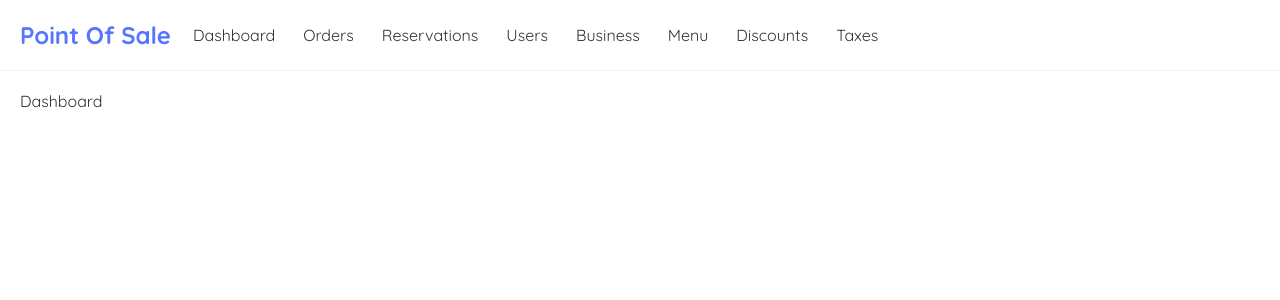
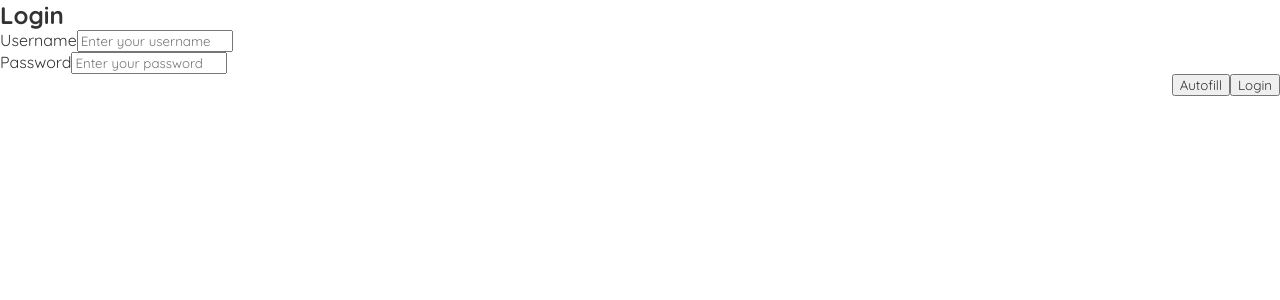
Before and after one commit to KonstantinasArelis/PSP_POS_Frontend, a React (Create React App) app in the folder react-app/: page / in a window 1280 px wide. Shown: the top 300 px of the page. Built offline with nearby package versions, Linux system fonts and the light colour scheme.

Commit message:
Added frontend login logic

```diff
--- /dev/null
+++ b/react-app/src/ApiService.js
@@ -0,0 +1,77 @@
+const API_BASE_URL = "http://localhost:5274";
+
+class ApiService {
+    constructor(baseURL) {
+        this.baseURL = baseURL;
+    }
+
+    async request(endpoint, options = {}) {
+        const url = `${this.baseURL}${endpoint}`;
+
+        const token = localStorage.getItem("authToken");
+
+        const headers = {
+            ...options.headers,
+        };
+
+        if (token) {
+            headers["Authorization"] = `Bearer ${token}`;
+        }
+
+        if (!(options.body instanceof FormData)) {
+            headers["Content-Type"] = "application/json";
+        }
+
+        try {
+            const response = await fetch(url, {
+                headers,
+                ...options,
+            });
+
+            const contentType = response.headers.get("Content-Type");
+
+            if (!response.ok) {
+                const error = contentType?.includes("application/json")
+                    ? await response.json()
+                    : await response.text();
+                throw new Error(error.message || error || "An error occurred");
+            }
+
+            if (contentType?.includes("application/json")) {
+                return await response.json();
+            }
+
+            return response;
+        } catch (error) {
+            console.error("API Error:", error);
+            throw error;
+        }
+    }
+
+    get(endpoint, params = {}) {
+        const queryString = new URLSearchParams(params).toString();
+        return this.request(`${endpoint}?${queryString}`);
+    }
+
+    post(endpoint, body) {
+        return this.request(endpoint, {
+            method: "POST",
+            body: body instanceof FormData ? body : JSON.stringify(body),
+        });
+    }
+
+    put(endpoint, body) {
+        return this.request(endpoint, {
+            method: "PUT",
+            body: body instanceof FormData ? body : JSON.stringify(body),
+        });
+    }
+
+    delete(endpoint) {
+        return this.request(endpoint, {
+            method: "DELETE",
+        });
+    }
+}
+
+export const apiService = new ApiService(API_BASE_URL);
--- a/react-app/src/App.js
+++ b/react-app/src/App.js
@@ -1,20 +1,20 @@
-import Navbar from './Navbar';
-import Dashboard from './Dashboard';
-import { BrowserRouter as Router, Route, Switch } from 'react-router-dom';
-import NotFound from './NotFound';
-import Menu from './Menu';
-import Business from './Business/Business';
-import Reservations from './Reservations';
-import Taxes from './Tax/Taxes';
-import Discounts from './Discount/Discounts';
-import DiscountView from './Discount/DiscountView';
-import Users from './Users';
-import Orders from './Order/Orders';
-import OrderView from './Order/OrderView';
-import OrderItemView from './Order/OrderItemView';
-import CreateReservation from './CreateReservation';
-import './App.css';
-import Payment from './Payment/Payment';
+// import Navbar from './Navbar';
+// import Dashboard from './Dashboard';
+// import { BrowserRouter as Router, Route, Switch } from 'react-router-dom';
+// import NotFound from './NotFound';
+// import Menu from './Menu';
+// import Business from './Business/Business';
+// import Reservations from './Reservations';
+// import Taxes from './Tax/Taxes';
+// import Discounts from './Discount/Discounts';
+// import DiscountView from './Discount/DiscountView';
+// import Users from './Users';
+// import Orders from './Order/Orders';
+// import OrderView from './Order/OrderView';
+// import OrderItemView from './Order/OrderItemView';
+// import CreateReservation from './CreateReservation';
+// import './App.css';
+// import Payment from './Payment/Payment';
 
 /*
 function OrderList() {
@@ -40,56 +40,120 @@ function OrderList() {
 }
 */
 
+// function App() {
+//   //window.electronAPI.doThing();
+//   console.log("hello from app.js")
+//   return (
+//     <Router>
+//       <div className="App" >
+//         <Navbar />
+//         <div className="content">
+//           <Switch>
+//             <Route exact path="/">
+//               <Dashboard />
+//             </Route>
+//             <Route path="/Menu">
+//               <Menu />
+//             </Route>
+//             <Route path="/Business">
+//               <Business />
+//             </Route>
+//             <Route path="/Reservations">
+//               <Reservations />
+//             </Route>
+//             <Route path="/Users">
+//               <Users />
+//             </Route>
+//             <Route path="/Taxes">
+//               <Taxes />
+//             </Route>
+//             <Route exact path="/Discounts">
+//               <Discounts />
+//             </Route>
+//             <Route exact path="/Orders">
+//               <Orders />
+//             </Route>
+//             <Route exact path="/Orders/:id">
+//               <OrderView />
+//             </Route>
+//             <Route path="/Orders/:orderId/Item/:itemId">
+//               <OrderItemView />
+//             </Route>
+//             <Route path="/CreateReservation">
+//               <CreateReservation />
+//             </Route>
+//             <Route path="/Payment/:id">
+//               <Payment />
+//             </Route>
+//             <Route path="*">
+//               <NotFound/>
+//             </Route>
+//           </Switch>
+//         </div>
+//       </div>
+//     </Router>
+//   );
+// }
+
+import Navbar from './Navbar';
+import Dashboard from './Dashboard';
+import { BrowserRouter as Router, Switch, Route } from 'react-router-dom'; // Use Switch instead of Routes
+import NotFound from './NotFound';
+import Menu from './Menu';
+import Business from './Business/Business';
+import Reservations from './Reservations';
+import Taxes from './Tax/Taxes';
+import Discounts from './Discount/Discounts';
+import DiscountView from './Discount/DiscountView';
+import Users from './Users';
+import Orders from './Order/Orders';
+import OrderView from './Order/OrderView';
+import OrderItemView from './Order/OrderItemView';
+import CreateReservation from './CreateReservation';
+import Payment from './Payment/Payment';
+import Login from "./Login/Login";
+
+import { useState } from 'react';
+
 function App() {
-  //window.electronAPI.doThing();
-  console.log("hello from app.js")
+    const [isAuthenticated, setIsAuthenticated] = useState(!!localStorage.getItem("authToken"));
+
+    const handleLogin = () => {
+        setIsAuthenticated(true);
+    };
+
+    const handleLogout = () => {
+        localStorage.removeItem("authToken"); // Remove auth token on logout
+        setIsAuthenticated(false);
+    };
+
     return (
         <Router>
-      <div className="App" >
-        <Navbar />
+            <div className="App">
+                {isAuthenticated ? (
+                    <>
+                        <Navbar onLogout={handleLogout} />
                         <div className="content">
-          <Switch>
-            <Route exact path="/">
-              <Dashboard />
-            </Route>
-            <Route path="/Menu">
-              <Menu />
-            </Route>
-            <Route path="/Business">
-              <Business />
-            </Route>
-            <Route path="/Reservations">
-              <Reservations />
-            </Route>
-            <Route path="/Users">
-              <Users />
-            </Route>
-            <Route path="/Taxes">
-              <Taxes />
-            </Route>
-            <Route exact path="/Discounts">
-              <Discounts />
-            </Route>
-            <Route exact path="/Orders">
-              <Orders />
-            </Route>
-            <Route exact path="/Orders/:id">
-              <OrderView />
-            </Route>
-            <Route path="/Orders/:orderId/Item/:itemId">
-              <OrderItemView />
-            </Route>
-            <Route path="/CreateReservation">
-              <CreateReservation />
-            </Route>
-            <Route path="/Payment/:id">
-              <Payment />
-            </Route>
-            <Route path="*">
-              <NotFound/>
-            </Route>
+                            <Switch>  {/* Use Switch here */}
+                                <Route exact path="/" component={Dashboard} />
+                                <Route path="/Menu" component={Menu} />
+                                <Route path="/Business" component={Business} />
+                                <Route path="/Reservations" component={Reservations} />
+                                <Route path="/Users" component={Users} />
+                                <Route path="/Taxes" component={Taxes} />
+                                <Route path="/Discounts" component={Discounts} />
+                                <Route path="/Orders" component={Orders} />
+                                <Route path="/Orders/:id" component={OrderView} />
+                                <Route path="/Orders/:orderId/Item/:itemId" component={OrderItemView} />
+                                <Route path="/CreateReservation" component={CreateReservation} />
+                                <Route path="/Payment/:id" component={Payment} />
+                                <Route component={NotFound} />  {/* This is the 404 route */}
                             </Switch>
                         </div>
+                    </>
+                ) : (
+                    <Login onLogin={handleLogin} /> // Show Login component when not authenticated
+                )}
             </div>
         </Router>
     );
--- /dev/null
+++ b/react-app/src/Login/Login.js
@@ -0,0 +1,108 @@
+import { useState } from "react";
+import { Alert, Button, Col, Container, Form, FormGroup, Input, Label, Row } from "reactstrap";
+import { apiService } from "../ApiService.js";
+
+const Login = ({ onLogin }) => {
+    const [username, setUsername] = useState("");
+    const [password, setPassword] = useState("");
+    const [error, setError] = useState(null);
+    const [success, setSuccess] = useState(false);
+
+    const login = async (username, password) => {
+        try {
+            const loginRequestDTO = {
+                Username: username,
+                Password: password,
+            };
+
+            const response = await apiService.post("/auth/login", loginRequestDTO);
+
+            console.log("Login successful:", response);
+
+            const authToken = response.data.authToken; // Adjust based on actual response structure
+            const role = response.data.role;
+
+            localStorage.setItem("authToken", authToken);
+            localStorage.setItem("userRole", role);
+
+            console.log("authToken", authToken)
+            console.log("userRole", role);
+
+            return response;
+        } catch (error) {
+            console.error("Login failed:", error.message);
+        }
+    };
+
+
+    const handleLogin = async (e) => {
+        e.preventDefault();
+        setError(null);
+        setSuccess(false);
+
+        try {
+            const response = await login(username, password);
+            if (response && response.isSuccess) {
+                onLogin();
+                setSuccess(true);
+            } else {
+                setError("Login failed. Access denied.");
+            }
+        } catch (err) {
+            setError("Login failed. Please check your credentials.");
+            console.log(err);
+        }
+    };
+
+
+    const autofill = () => {
+        setUsername("Admin");
+        setPassword("Owner123*");
+    };
+
+    const loginWindow = (
+        <Container className="m-5">
+            <Row className="justify-content-center">
+                <Col md={6} className="border rounded shadow h-auto p-5">
+                    <h2 className="text-center">Login</h2>
+                    {error && <Alert color="danger">{error}</Alert>}
+                    {success && <Alert color="success">Login/Register successful!</Alert>}
+                    <Form onSubmit={handleLogin}>
+                        <FormGroup>
+                            <Label for="username">Username</Label>
+                            <Input
+                                type="username"
+                                id="username"
+                                value={username}
+                                onChange={(e) => setUsername(e.target.value)}
+                                placeholder="Enter your username"
+                                required
+                            />
+                        </FormGroup>
+                        <FormGroup>
+                            <Label for="password">Password</Label>
+                            <Input
+                                type="password"
+                                id="password"
+                                value={password}
+                                onChange={(e) => setPassword(e.target.value)}
+                                placeholder="Enter your password"
+                                required
+                            />
+                        </FormGroup>
+                        <Button color="primary" type="submit" block>
+                            Login
+                        </Button>
+                        <Button color="secondary" onClick={() => autofill()} className="mt-1" block>
+                            Autofill
+                        </Button>
+                    </Form>
+                </Col>
+            </Row>
+        </Container>
+    );
+
+    return loginWindow;
+};
+
+export default Login;
--- a/react-app/src/Navbar.js
+++ b/react-app/src/Navbar.js
@@ -1,6 +1,6 @@
 import { Link } from "react-router-dom";
 
-const Navbar = () => {
+const Navbar = ({ onLogout }) => {
   return (
     <nav className="navbar">
       <h1>Point Of Sale</h1>
@@ -13,6 +13,7 @@ const Navbar = () => {
         <Link to="/Menu">Menu</Link>
         <Link to="/Discounts">Discounts</Link>
         <Link to="/Taxes">Taxes</Link>
+        <button onClick={onLogout}>Logout</button>
       </div>
     </nav>
   );
```
Lines whose indentation alone changed are shown as unchanged.
